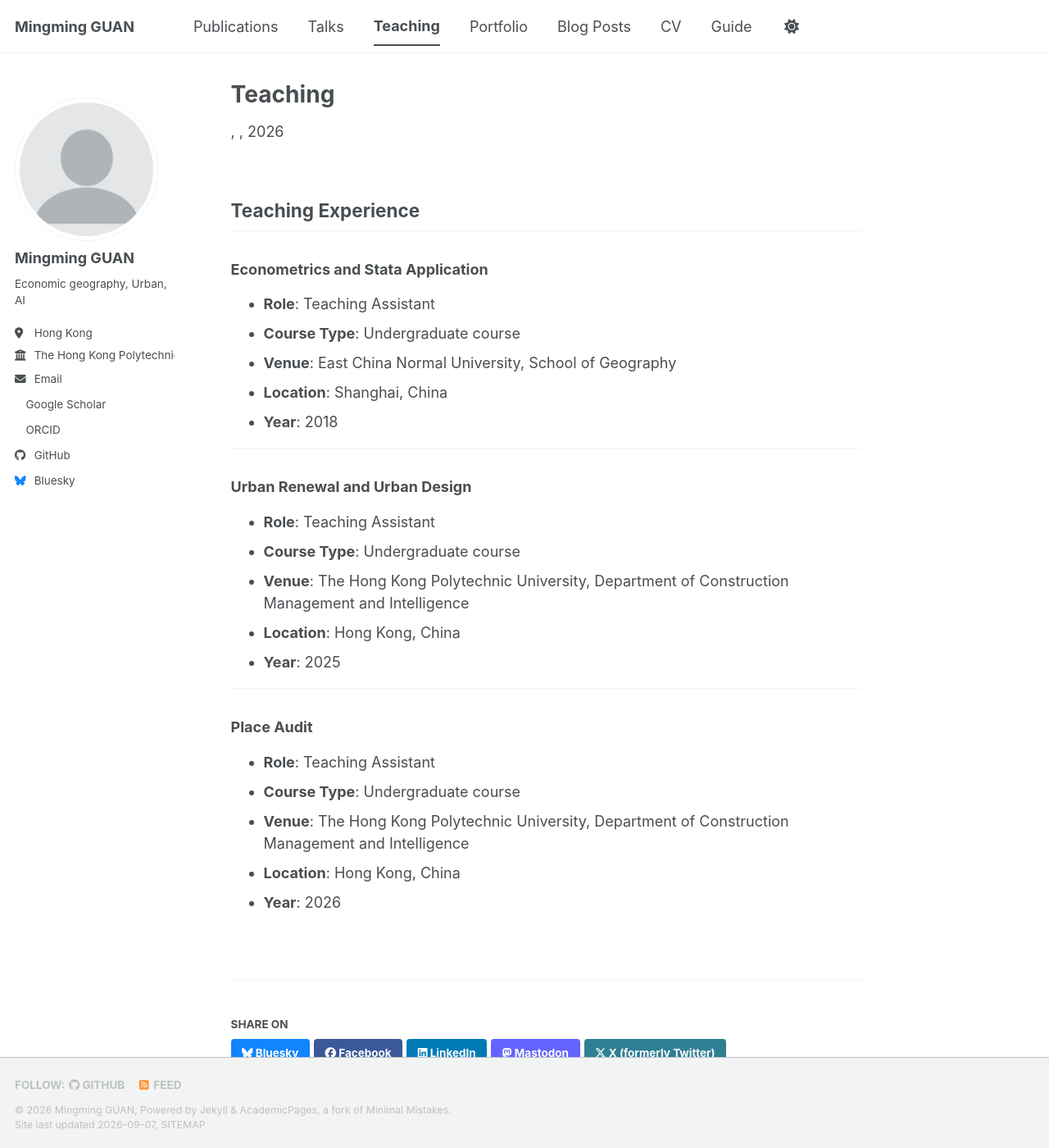
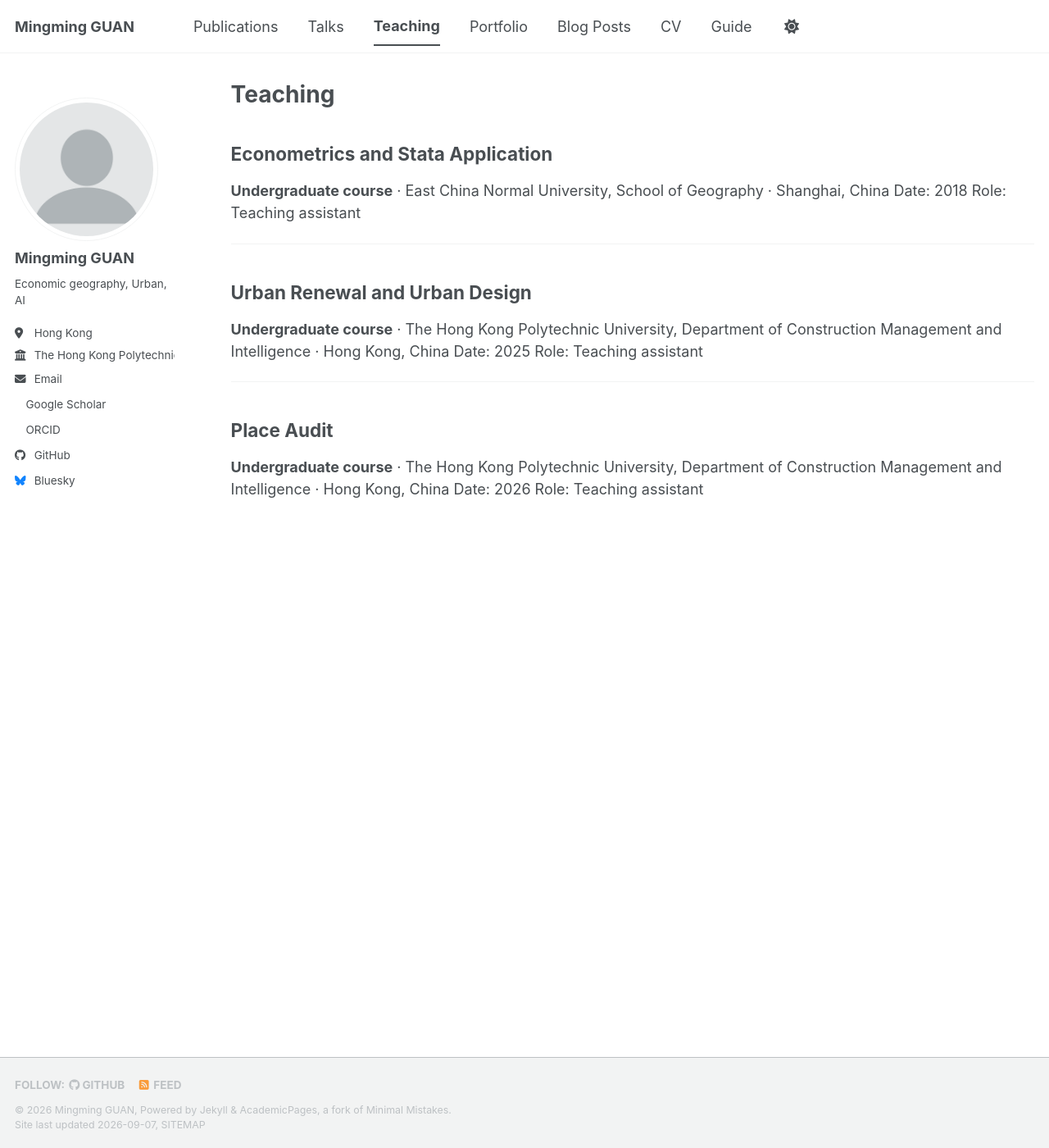
Before and after one commit to geogmm/geogmm.github.io, a Jekyll site: the page built from _teaching/2014-spring-teaching-1.md, in a window 1280 px wide and 1400 px high. Shown: the whole window at 82% size. Built offline with Jekyll 4.4.1, drawn with Linux system fonts in a browser that asks for light colours; a style sheet for code colours, icons or effects is not loaded.

Commit message:
Update 2014-spring-teaching-1.md

```diff
--- a/_teaching/2014-spring-teaching-1.md
+++ b/_teaching/2014-spring-teaching-1.md
@@ -1,32 +1,27 @@
 ---
 title: "Teaching"
+layout: archive
 permalink: /teaching/
 author_profile: true
 ---
 
-## Teaching Experience
+{% include base_path %}
 
-### Econometrics and Stata Application
-- **Role**: Teaching Assistant
-- **Course Type**: Undergraduate course
-- **Venue**: East China Normal University, School of Geography
-- **Location**: Shanghai, China
-- **Year**: 2018
+## Econometrics and Stata Application
+**Undergraduate course** · East China Normal University, School of Geography · Shanghai, China
+Date: 2018
+Role: Teaching assistant
 
 ---
 
-### Urban Renewal and Urban Design
-- **Role**: Teaching Assistant
-- **Course Type**: Undergraduate course
-- **Venue**: The Hong Kong Polytechnic University, Department of Construction Management and Intelligence
-- **Location**: Hong Kong, China
-- **Year**: 2025
+## Urban Renewal and Urban Design
+**Undergraduate course** · The Hong Kong Polytechnic University, Department of Construction Management and Intelligence · Hong Kong, China
+Date: 2025
+Role: Teaching assistant
 
 ---
 
-### Place Audit
-- **Role**: Teaching Assistant
-- **Course Type**: Undergraduate course
-- **Venue**: The Hong Kong Polytechnic University, Department of Construction Management and Intelligence
-- **Location**: Hong Kong, China
-- **Year**: 2026
+## Place Audit
+**Undergraduate course** · The Hong Kong Polytechnic University, Department of Construction Management and Intelligence · Hong Kong, China
+Date: 2026
+Role: Teaching assistant
```
